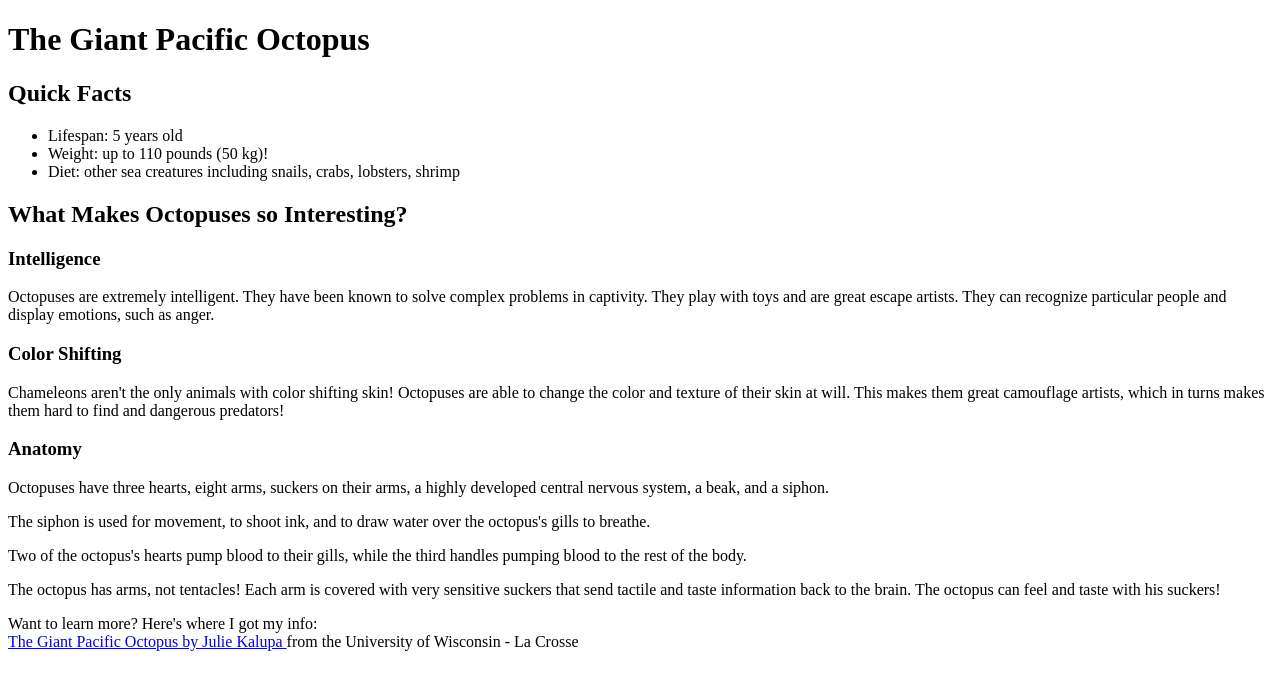
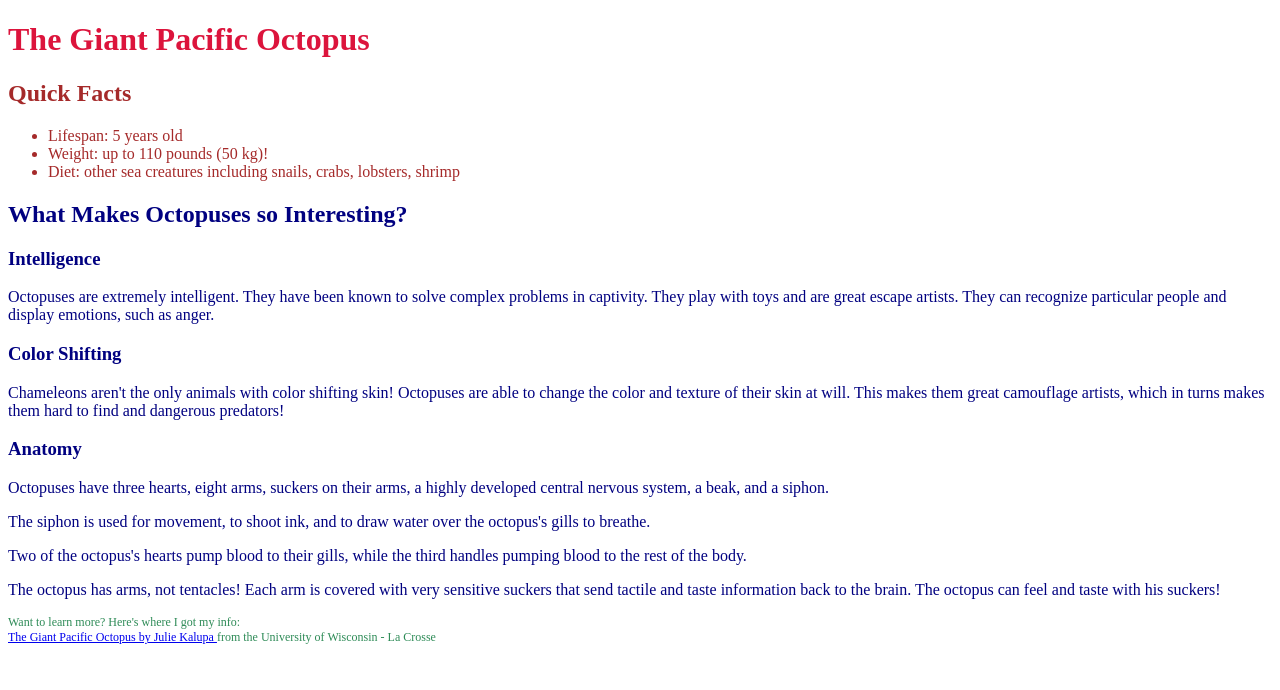
Before and after one commit to KTProg-2024/octopus-Jackandanumber, a plain HTML site: page index.html in a window 1280 px wide. Drawn offline with Linux system fonts and the light colour scheme.

Commit message:
colored divs

```diff
--- a/index.html
+++ b/index.html
@@ -2,14 +2,19 @@
 <html>
 	<head>
 		<title>Giant Octopus</title>
+   <link
+   rel="stylesheet"
+   type="text/css"
+   href="style.css"
+ >
 	</head>
 
 	<body>
-		<div>
+		<div class="title">
 			<h1>The Giant Pacific Octopus</h1>
 		</div>
 
-		<div>
+		<div class="list">
 			<h2>Quick Facts</h2>
 			<ul>
 				<li><span> Lifespan: </span> 5 years old</li>
@@ -19,7 +24,7 @@
 
 		</div>
 
-		<div>
+		<div class="interesting">
 			<h2>What Makes Octopuses so Interesting?</h2>
 
 			<h3>Intelligence</h3>
@@ -58,7 +63,7 @@
 			</p>
 		</div>
 
-		<div>
+		<div class="source">
 			<p>
 				Want to learn more? Here's where I got my info:<br>
 				<a href="http://bioweb.uwlax.edu/bio203/s2012/kalupa_juli/Index.htm">
--- /dev/null
+++ b/style.css
@@ -0,0 +1,7 @@
+.title{color: crimson}
+.list{color: brown;}
+.interesting{color: navy}
+.source{
+  color: seagreen;
+  font-size: 12px
+}
```
